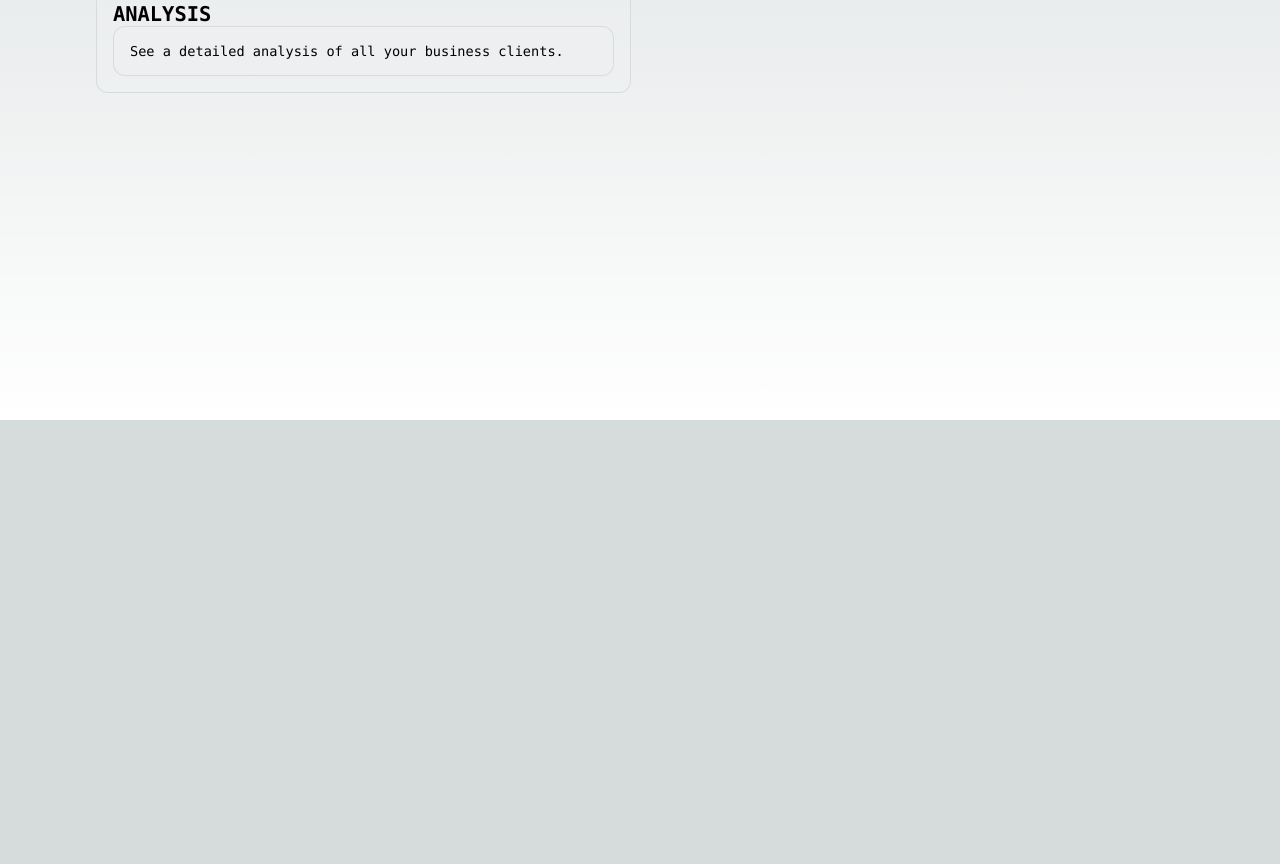
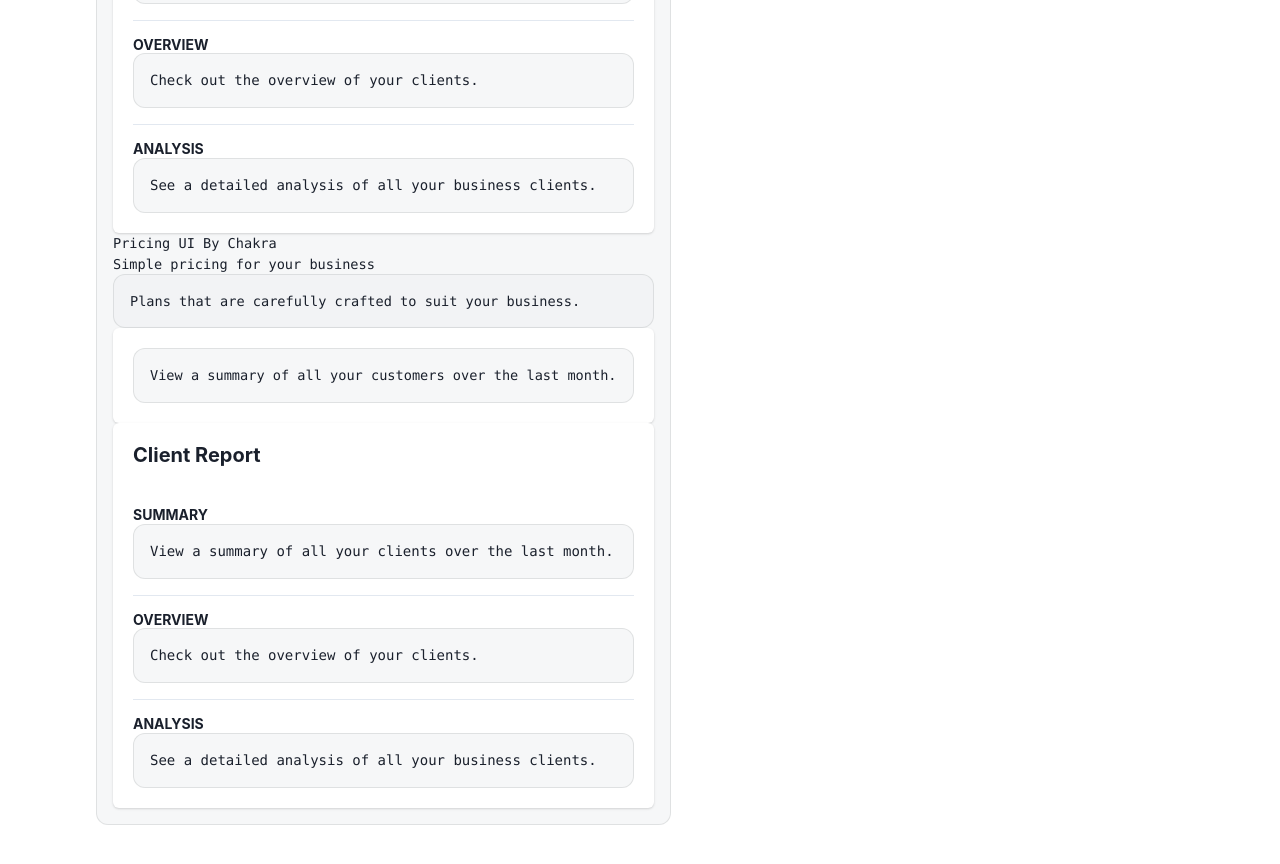
Before and after one commit to fazzyA/next13-pricing-ui-chakra-ui, a Next.js app: page / in a window 1280 px wide. Shown: the part 380-1244 px from the top of the page. Before the commit the page ends 800 px from the top, so only its background shows below. Built offline with nearby package versions, Linux system fonts and the light colour scheme.

Commit message:
fixing layout

```diff
--- a/app/page.jsx
+++ b/app/page.jsx
@@ -4,7 +4,8 @@ import Image from 'next/image'
 import { Inter } from '@next/font/google'
 import styles from './page.module.css'
 import Test from '@/components/Test'
-// import { ChakraProvider } from '@chakra-ui/react'
+import Cards from '@/components/Cards'
+import { ChakraProvider } from '@chakra-ui/react'
 
 const inter = Inter({ subsets: ['latin'] })
 
@@ -13,10 +14,10 @@ export default function Home() {
     <main className={styles.main}>
       <div className={styles.description}>
         <p>
-             {/* <ChakraProvider>
-    <h1>Pricing Ui</h1>
-    </ChakraProvider> */}
-          <Test />
+             <ChakraProvider>
+             <Test />
+              <Cards />
+    </ChakraProvider>
         </p>
       </div>
     </main>
--- /dev/null
+++ b/components/Cards.jsx
@@ -0,0 +1,58 @@
+'use client';
+
+import { useState } from 'react';
+
+import React from 'react'
+import { ChakraProvider } from '@chakra-ui/react'
+import { Card, CardHeader, CardBody, CardFooter, Text, Heading, Stack,StackDivider, Box, } from '@chakra-ui/react'
+
+export default function Test() {
+  // const [count, setCount] = useState(0);
+
+  return (
+    <>
+        <h1>Pricing UI By Chakra</h1>
+        <h2>Simple pricing for your business</h2>
+        <p>Plans that are carefully crafted to suit your business.</p>
+        <Card>
+  <CardBody>
+    <Text>View a summary of all your customers over the last month.</Text>
+  </CardBody>
+</Card>
+<Card>
+  <CardHeader>
+    <Heading size='md'>Client Report</Heading>
+  </CardHeader>
+
+  <CardBody>
+    <Stack divider={<StackDivider />} spacing='4'>
+      <Box>
+        <Heading size='xs' textTransform='uppercase'>
+          Summary
+        </Heading>
+        <Text pt='2' fontSize='sm'>
+          View a summary of all your clients over the last month.
+        </Text>
+      </Box>
+      <Box>
+        <Heading size='xs' textTransform='uppercase'>
+          Overview
+        </Heading>
+        <Text pt='2' fontSize='sm'>
+          Check out the overview of your clients.
+        </Text>
+      </Box>
+      <Box>
+        <Heading size='xs' textTransform='uppercase'>
+          Analysis
+        </Heading>
+        <Text pt='2' fontSize='sm'>
+          See a detailed analysis of all your business clients.
+        </Text>
+      </Box>
+    </Stack>
+  </CardBody>
+</Card>
+    </>
+  )
+}
```
